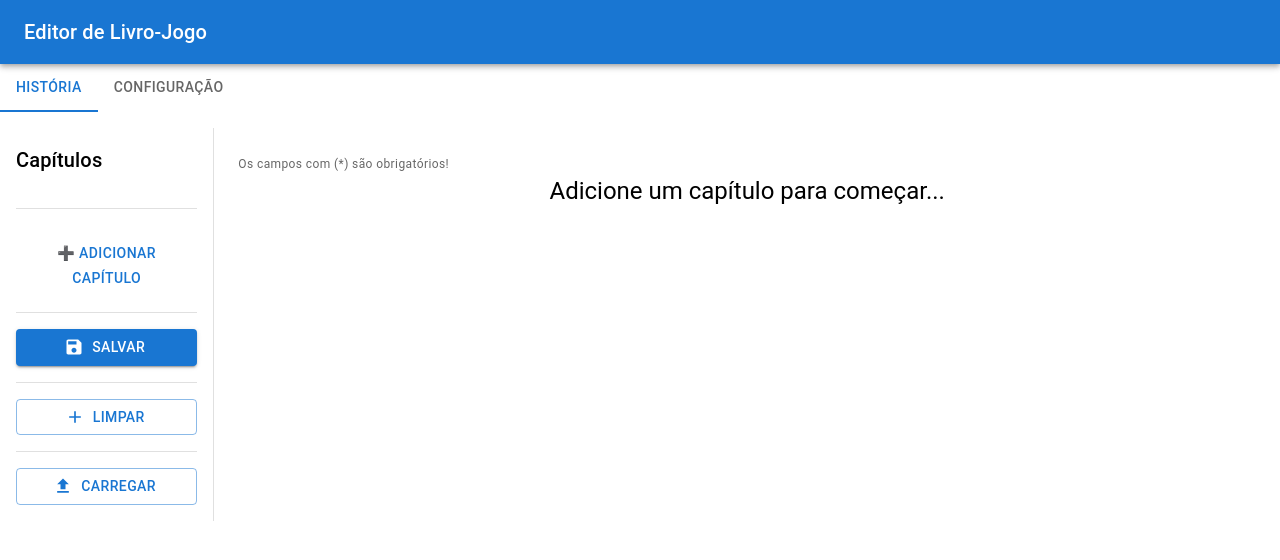
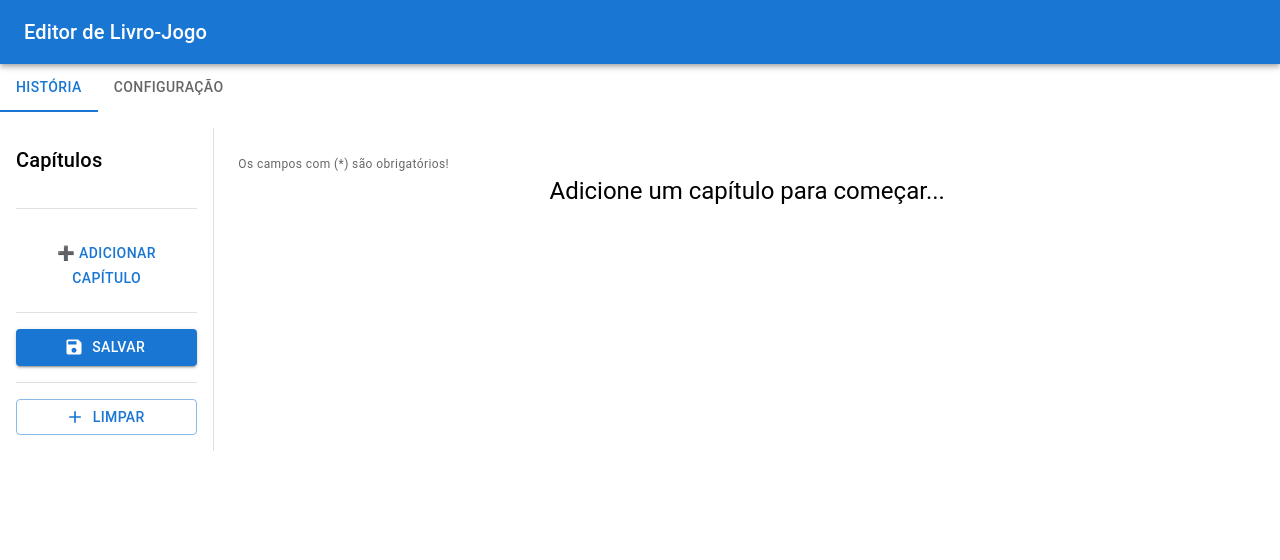
Before and after one commit to tomfilho1987/book-game-editor, a React (Create React App) app: page / in a window 1280 px wide. Shown: the top 560 px of the page. Built offline with nearby package versions, Linux system fonts and the light colour scheme.

Commit message:
Retirando o botão 'Carregar' enquanto não é corrigido

```diff
--- a/src/Pages/BookEditor.tsx
+++ b/src/Pages/BookEditor.tsx
@@ -613,13 +613,13 @@ const BookEditor: React.FC = () => {
               <Button variant="outlined" onClick={confirmationDialog} fullWidth startIcon={<AddIcon />}>
                 Limpar
               </Button>
-              <Divider sx={{ my: 2 }} />
+              {/* <Divider sx={{ my: 2 }} />
               <input type="file" accept=".json" onChange={loadJsonFile} style={{ display: "none" }} id="load-json-file" />
               <label htmlFor="load-json-file">
                 <Button variant="outlined" component="span" fullWidth startIcon={<FileUploadIcon />}>
                   Carregar
                 </Button>
-              </label>
+              </label> */}
             </Box>
           </Box>
         </Grid2>
```
